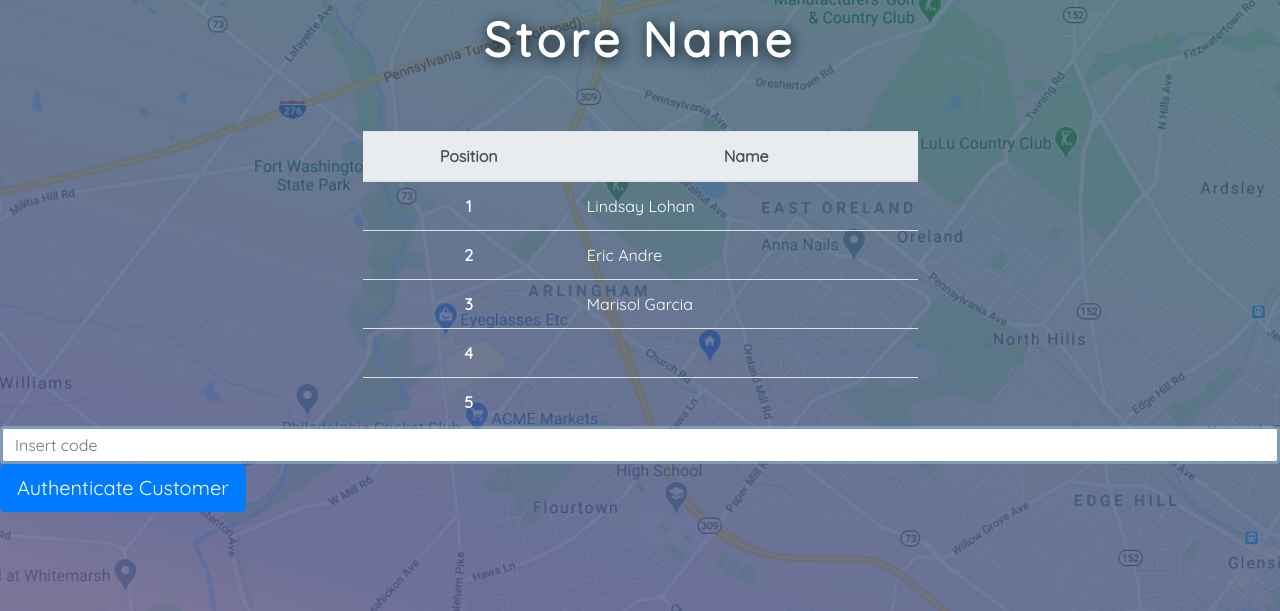
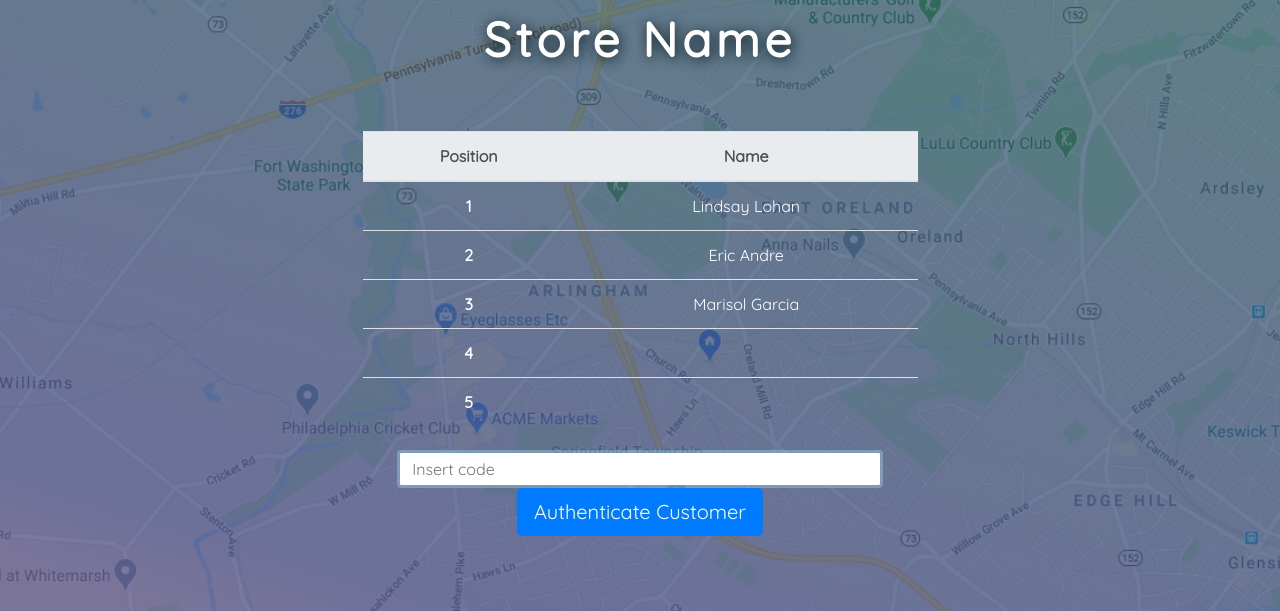
Before and after one commit to abrom010/hack-quarantine, a Flask app: page /position in a window 1280 px wide. Shown: the part 189-800 px from the top of the page. Run offline with Flask 2, Linux system fonts and the light colour scheme; data comes from the database, SQL or seed files in the repository; some libraries are stand-ins or nearby versions.

Commit message:
Ticketpage changes

```diff
--- a/static/style.css
+++ b/static/style.css
@@ -258,6 +258,17 @@ label{
   color: white;
 }
 
+
+/* Position Page CSS */
+
+.table td{
+  text-align:center;
+}
+
+.AuthenicateCustomerBox{
+  padding-top: 10px;
+
+}
 /* End Store Page css */
 
 
--- a/templates/position.html
+++ b/templates/position.html
@@ -36,7 +36,7 @@
 <!-- </div> -->
     <section id="cover" class="min-vh-100">
       <div id="table-area">
-        <div class="container ">
+        <div class="container">
               <table class="table">
                 <thead class = "thead-light">
                   <tr>
@@ -68,12 +68,14 @@
                 </tbody>
                 </table>
         </div>
+        <div class="col-xl-5 col-lg-6 col-md-8 col-sm-10 mx-auto text-center form p-4">
           <div class="form-group"> <!-- [[[[[ underneath storename centered please ]]]]] -->
             <form action="/position" method="POST" onsubmit="return validNum()" class="justify-content-center">
               <label class="sr-only">Authentication Code:</label>
               <input type="text" class="form-control" name="code" placeholder="Insert code" required=True>
               <input type="submit" class="btn btn-primary btn-lg" value="Authenticate Customer"></button>
             </form>
+          </div>
         </div>
     </div>
     </section>
```
Lines whose indentation alone changed are shown as unchanged.
